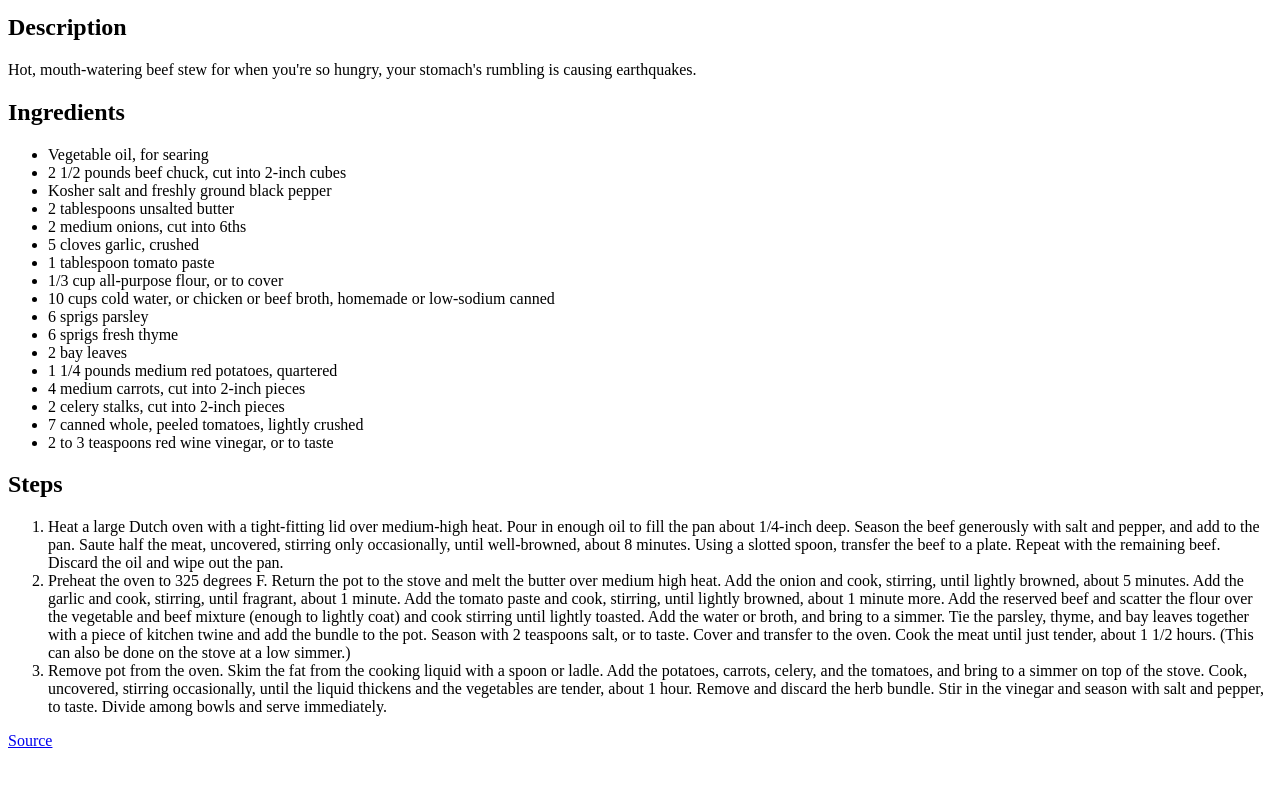
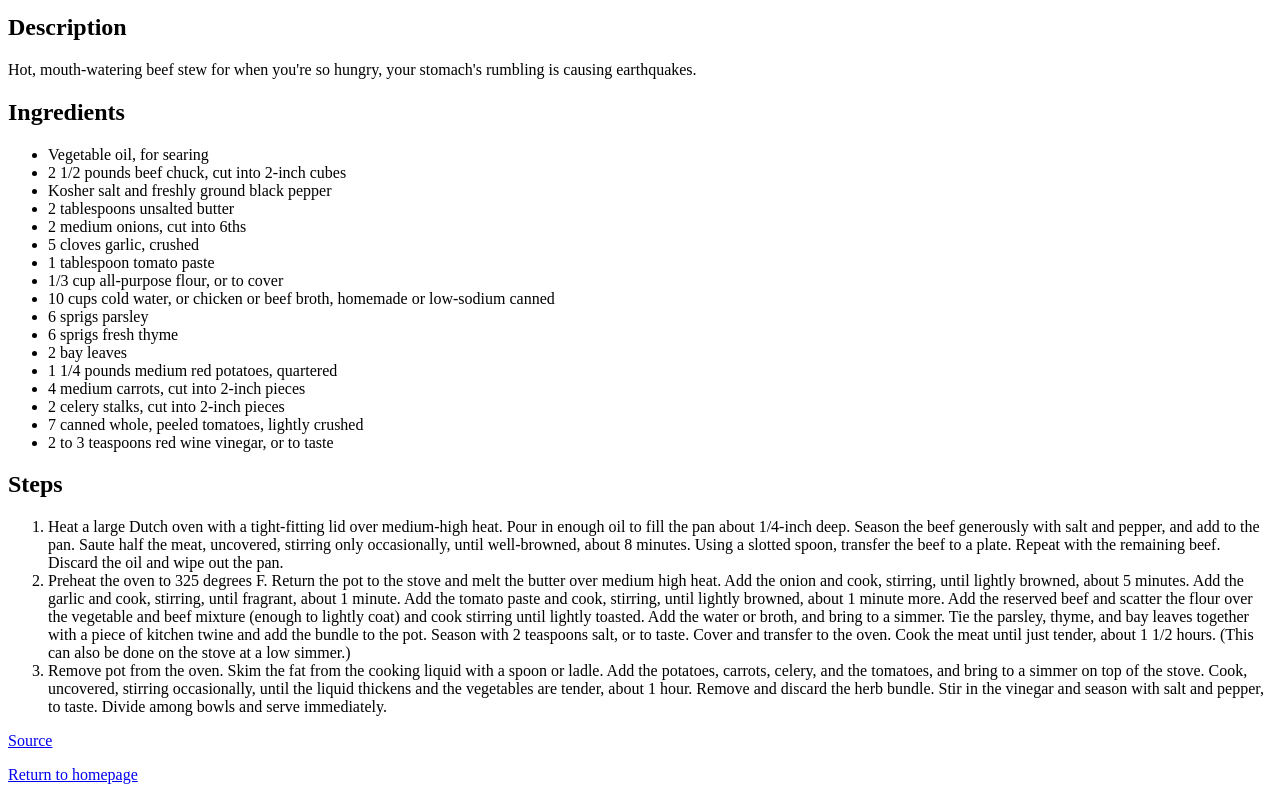
Before and after one commit to detinsley1s/odin-recipes, a plain HTML site: page recipes/beefstew.html in a window 1280 px wide. Shown: the part 516-1316 px from the top of the page. Before the commit the page ends 1282 px from the top, so only its background shows below. Drawn offline with Linux system fonts and the light colour scheme.

Commit message:
Add link to homepage

```diff
--- a/recipes/beefstew.html
+++ b/recipes/beefstew.html
@@ -62,6 +62,9 @@
             <a href="https://www.foodnetwork.com/recipes/food-network-kitchen/beef-stew-recipe3-1913528" target="_blank">
               Source
             </a>
-          </p>
+        </p>
+        <p>
+            <a href="../index.html">Return to homepage</a>
+        </p>
     </body>
 </html>
```
